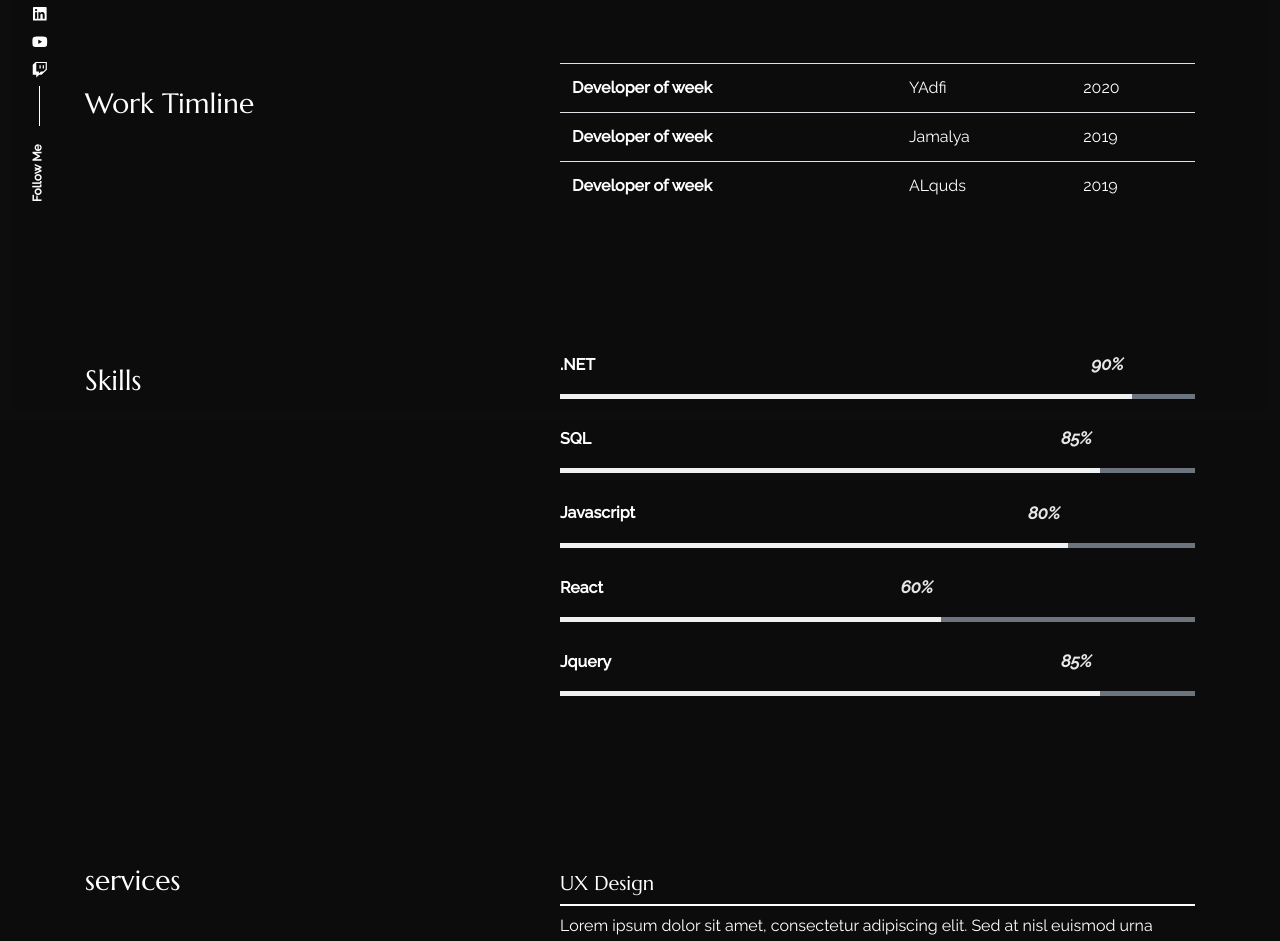
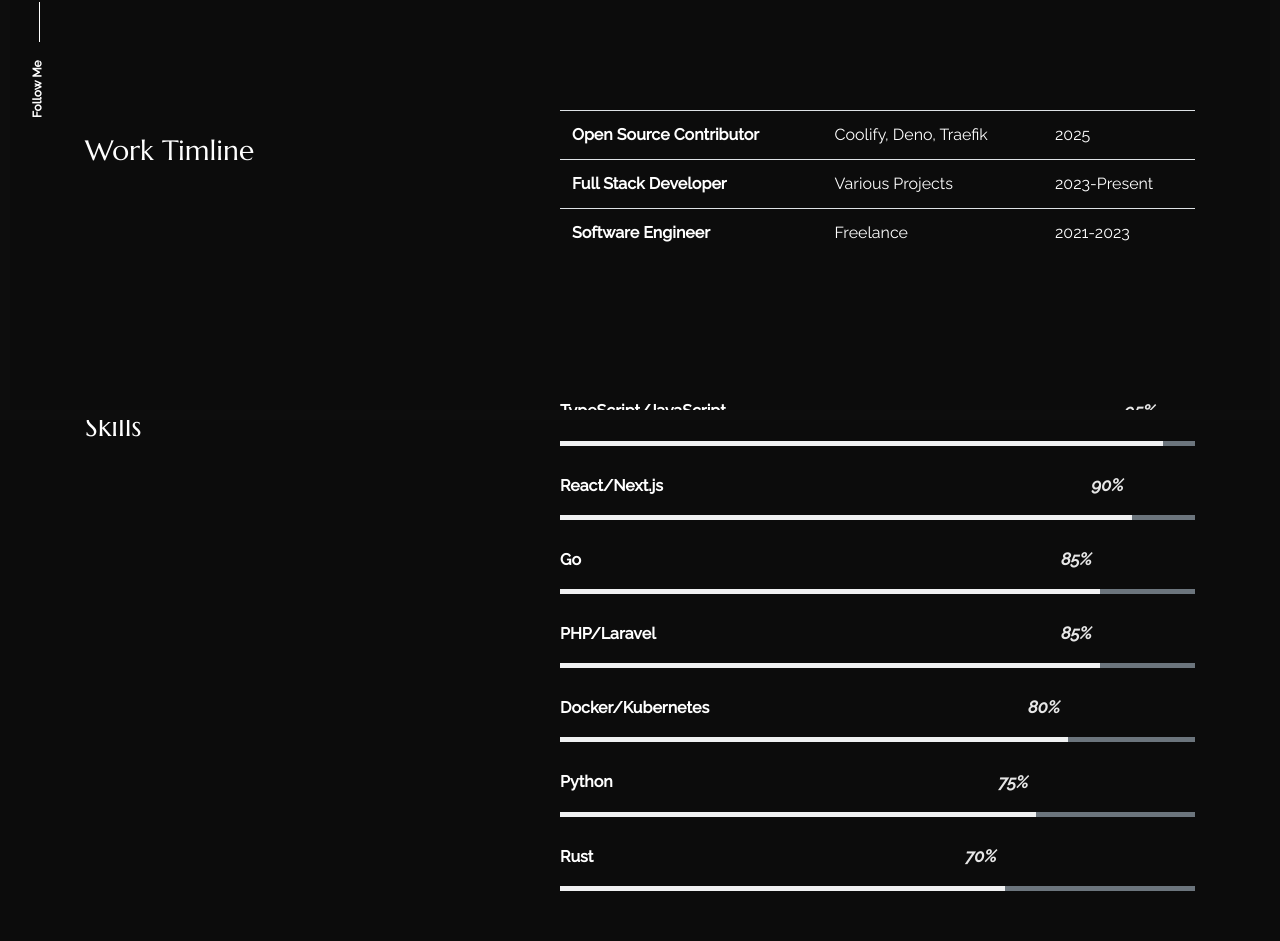
Before and after one commit to murataslan1/murataslan1.github.io, a React (Create React App) app: page /about in a window 1280 px wide. Shown: the part 380-1321 px from the top of the page. Built offline with nearby package versions, Linux system fonts and the light colour scheme.

Commit message:
Update portfolio content

```diff
--- a/src/content_option.js
+++ b/src/content_option.js
@@ -1,167 +1,144 @@
 const logotext = "MURAT";
 const meta = {
-  title: "Murat Aslan",
+  title: "Murat Aslan | Open Source Developer",
   description:
-    "I’m Murat Aslan  Full stack developer,currently working in Ankara"
+    "Full Stack Developer & Open Source Contributor with 50+ PRs to major projects like Coolify, Deno, Traefik, and more."
 };
 
 const introdata = {
-  title: "I’m Murat Aslan",
+  title: "I'm Murat Aslan",
   animated: {
-    first: "I love coding",
-    second: "I code cool websites",
-    third: "I develop web apps"
+    first: "Open Source Contributor 🚀",
+    second: "50+ PRs to Major Projects",
+    third: "Microsoft | Meta | Deno | Coolify",
+    fourth: "Full Stack Developer"
   },
   description:
-    "Lorem ipsum dolor sit amet, consectetur adipiscing elit. Sed at nisl euismod urna bibendum",
-  your_img_url: "https://images.unsplash.com/photo-1514790193030-c89d266d5a9d"
+    "Passionate open source contributor with 50+ pull requests to 22+ major projects including Coolify (40k⭐), Deno (3.5k⭐), Traefik (54k⭐), and more. Full stack developer specializing in TypeScript, Go, and Cloud Native technologies.",
+  your_img_url: "https://avatars.githubusercontent.com/u/murataslan1"
 };
 
 const dataabout = {
-  title: "abit about my self",
+  title: "About Me",
   aboutme:
-    "Lorem ipsum dolor sit amet, consectetur adipiscing elit. Praesent quis dolor id ligula semper elementum feugiat pretium nulla. Nunc non commodo dolor. Nunc mollis dignissim facilisis. Morbi ut magna ultricies."
+    "I'm a passionate Full Stack Developer and Open Source enthusiast based in Ankara, Turkey. I believe in the power of open source to drive innovation and collaboration. In December 2025 alone, I've contributed 50+ pull requests to major projects like Coolify, Deno Standard Library, Traefik, and many more. I love finding bugs, improving documentation, and adding new features to projects that millions of developers use daily."
 };
+
 const worktimeline = [
   {
-    jobtitle: "Developer of week",
-    where: "YAdfi",
-    date: "2020"
+    jobtitle: "Open Source Contributor",
+    where: "Coolify, Deno, Traefik",
+    date: "2025"
   },
   {
-    jobtitle: "Developer of week",
-    where: "Jamalya",
-    date: "2019"
+    jobtitle: "Full Stack Developer",
+    where: "Various Projects",
+    date: "2023-Present"
   },
   {
-    jobtitle: "Developer of week",
-    where: "ALquds",
-    date: "2019"
+    jobtitle: "Software Engineer",
+    where: "Freelance",
+    date: "2021-2023"
   }
 ];
 
 const skills = [
   {
-    name: ".NET",
+    name: "TypeScript/JavaScript",
+    value: 95
+  },
+  {
+    name: "React/Next.js",
     value: 90
   },
   {
-    name: "SQL",
+    name: "Go",
     value: 85
   },
   {
-    name: "Javascript",
+    name: "PHP/Laravel",
+    value: 85
+  },
+  {
+    name: "Docker/Kubernetes",
     value: 80
   },
   {
-    name: "React",
-    value: 60
+    name: "Python",
+    value: 75
   },
   {
-    name: "Jquery",
-    value: 85
+    name: "Rust",
+    value: 70
   }
 ];
 
 const services = [
   {
-    title: "UX Design",
+    title: "Open Source Contributions",
     description:
-      "Lorem ipsum dolor sit amet, consectetur adipiscing elit. Sed at nisl euismod urna bibendum sollicitudin."
+      "50+ PRs to major projects: Coolify (40k⭐), Deno (3.5k⭐), Traefik (54k⭐), FAISS (33k⭐), Milvus (32k⭐), and more."
   },
   {
-    title: "Web Apps",
+    title: "Full Stack Development",
     description:
-      "Lorem ipsum dolor sit amet, consectetur adipiscing elit. Sed at nisl euismod urna bibendum sollicitudin."
+      "Building modern web applications with React, Next.js, Node.js, and cloud-native technologies. Expert in TypeScript and Go."
   },
   {
-    title: "Wordpress Design",
+    title: "DevOps & Cloud",
     description:
-      "Lorem ipsum dolor sit amet, consectetur adipiscing elit. Sed at nisl euismod urna bibendum sollicitudin."
+      "Containerization with Docker, orchestration with Kubernetes, CI/CD pipelines, and cloud infrastructure on AWS, Azure, and GCP."
   }
 ];
 
 const dataportfolio = [
   {
-    img: "https://picsum.photos/400/?grayscale",
-    desctiption:
-      "The wisdom of life consists in the elimination of non-essentials.",
-    link: "#"
+    img: "https://opengraph.githubassets.com/1/coollabsio/coolify",
+    desctiption: "Coolify - 4 PRs: Docker version fix, Unicode support, IPv4/IPv6 validation, FreshRSS fix",
+    link: "https://github.com/coollabsio/coolify/pulls?q=author%3Amurataslan1"
   },
   {
-    img: "https://picsum.photos/400/800/?grayscale",
-    desctiption:
-      "The wisdom of life consists in the elimination of non-essentials.",
-    link: "#"
+    img: "https://opengraph.githubassets.com/1/denoland/std",
+    desctiption: "Deno Standard Library - 2 PRs: CSV parsing fix, Dedent trailing newlines fix",
+    link: "https://github.com/denoland/std/pulls?q=author%3Amurataslan1"
   },
   {
-    img: "https://picsum.photos/400/?grayscale",
-    desctiption:
-      "The wisdom of life consists in the elimination of non-essentials.",
-    link: "#"
+    img: "https://opengraph.githubassets.com/1/traefik/traefik",
+    desctiption: "Traefik - 3 PRs: ForwardAuth logging improvements",
+    link: "https://github.com/traefik/traefik/pulls?q=author%3Amurataslan1"
   },
   {
-    img: "https://picsum.photos/400/600/?grayscale",
-    desctiption:
-      "The wisdom of life consists in the elimination of non-essentials.",
-    link: "#"
+    img: "https://opengraph.githubassets.com/1/murataslan1/cursor-ai-tips",
+    desctiption: "Cursor AI Tips - 128+ ⭐ The Ultimate Cursor AI IDE Guide",
+    link: "https://github.com/murataslan1/cursor-ai-tips"
   },
   {
-    img: "https://picsum.photos/400/300/?grayscale",
-    desctiption:
-      "The wisdom of life consists in the elimination of non-essentials.",
-    link: "#"
+    img: "https://opengraph.githubassets.com/1/facebookresearch/faiss",
+    desctiption: "FAISS (Meta) - C API documentation improvements",
+    link: "https://github.com/facebookresearch/faiss/pulls?q=author%3Amurataslan1"
   },
   {
-    img: "https://picsum.photos/400/700/?grayscale",
-    desctiption:
-      "The wisdom of life consists in the elimination of non-essentials.",
-    link: "#"
-  },
-
-  {
-    img: "https://picsum.photos/400/600/?grayscale",
-    desctiption:
-      "The wisdom of life consists in the elimination of non-essentials.",
-    link: "#"
+    img: "https://opengraph.githubassets.com/1/milvus-io/milvus",
+    desctiption: "Milvus - 4 enhancement PRs to the vector database",
+    link: "https://github.com/milvus-io/milvus/pulls?q=author%3Amurataslan1"
   },
   {
-    img: "https://picsum.photos/400/300/?grayscale",
-    desctiption:
-      "The wisdom of life consists in the elimination of non-essentials.",
-    link: "#"
+    img: "https://opengraph.githubassets.com/1/dotnet/aspire",
+    desctiption: "Microsoft .NET Aspire - UI consistency fixes",
+    link: "https://github.com/dotnet/aspire/pulls?q=author%3Amurataslan1"
   },
   {
-    img: "https://picsum.photos/400/?grayscale",
-    desctiption:
-      "The wisdom of life consists in the elimination of non-essentials.",
-    link: "#"
-  },
-  {
-    img: "https://picsum.photos/400/550/?grayscale",
-    desctiption:
-      "The wisdom of life consists in the elimination of non-essentials.",
-    link: "#"
-  },
-  {
-    img: "https://picsum.photos/400/?grayscale",
-    desctiption:
-      "The wisdom of life consists in the elimination of non-essentials.",
-    link: "#"
-  },
-  {
-    img: "https://picsum.photos/400/700/?grayscale",
-    desctiption:
-      "The wisdom of life consists in the elimination of non-essentials.",
-    link: "#"
+    img: "https://opengraph.githubassets.com/1/schollz/croc",
+    desctiption: "Croc - BusyBox compatibility improvements",
+    link: "https://github.com/schollz/croc/pulls?q=author%3Amurataslan1"
   }
 ];
 
 const contactConfig = {
-  YOUR_EMAIL: "name@domain.com",
-  YOUR_FONE: "(555)123-4567",
+  YOUR_EMAIL: "murataslan0.tr@gmail.com",
+  YOUR_FONE: "",
   description:
-    "Lorem ipsum dolor sit amet, consectetur adipiscing elit. Morbi vehicula eu nunc et sollicitudin. Cras pulvinar, nisi at imperdiet pharetra. ",
+    "I'm always open to discussing new opportunities, open source collaborations, or just having a chat about technology. Feel free to reach out!",
   YOUR_SERVICE_ID: "service_id",
   YOUR_TEMPLATE_ID: "template_id",
   YOUR_USER_ID: "user_id"
@@ -169,12 +146,22 @@ const contactConfig = {
 
 const socialprofils = {
   github: "https://github.com/murataslan1",
-  facebook: "https://facebook.com",
-  linkedin: "https://linkedin.com/murataslan1",
-  twitter: "https://twitter.com/iammurataslan",
-  youtube: "https://youtube.com",
-  twitch: "https://twitch.com"
+  linkedin: "https://linkedin.com/in/murataslan1",
+  twitter: "https://twitter.com/iammurataslan"
 };
+
+// Open Source Contributions Data (for custom section)
+const opensourceContributions = [
+  { project: "Coolify", stars: "40k", prs: 12, status: "✅ 6 Merged" },
+  { project: "Deno std", stars: "3.5k", prs: 2, status: "🆕 Today" },
+  { project: "Traefik", stars: "54k", prs: 3, status: "✅ 1 Merged" },
+  { project: "FAISS", stars: "33k", prs: 2, status: "🆕 Open" },
+  { project: "Milvus", stars: "32k", prs: 4, status: "🔄 Open" },
+  { project: "Termux", stars: "15k", prs: 3, status: "🟢 Active" },
+  { project: ".NET Aspire", stars: "10.9k", prs: 1, status: "🆕 Open" },
+  { project: "Croc", stars: "29k", prs: 1, status: "🔄 Open" }
+];
+
 export {
   meta,
   dataabout,
@@ -185,5 +172,6 @@ export {
   introdata,
   contactConfig,
   socialprofils,
-  logotext
+  logotext,
+  opensourceContributions
 };
```
